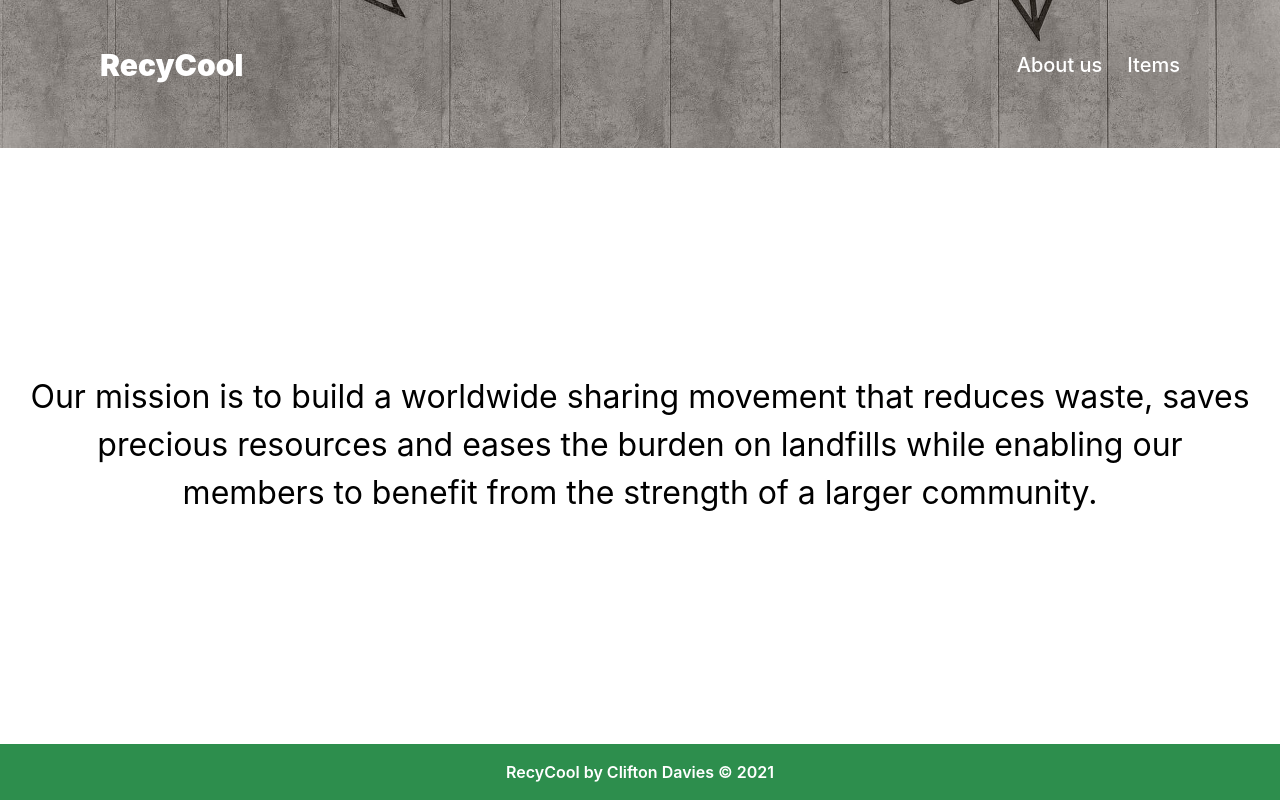
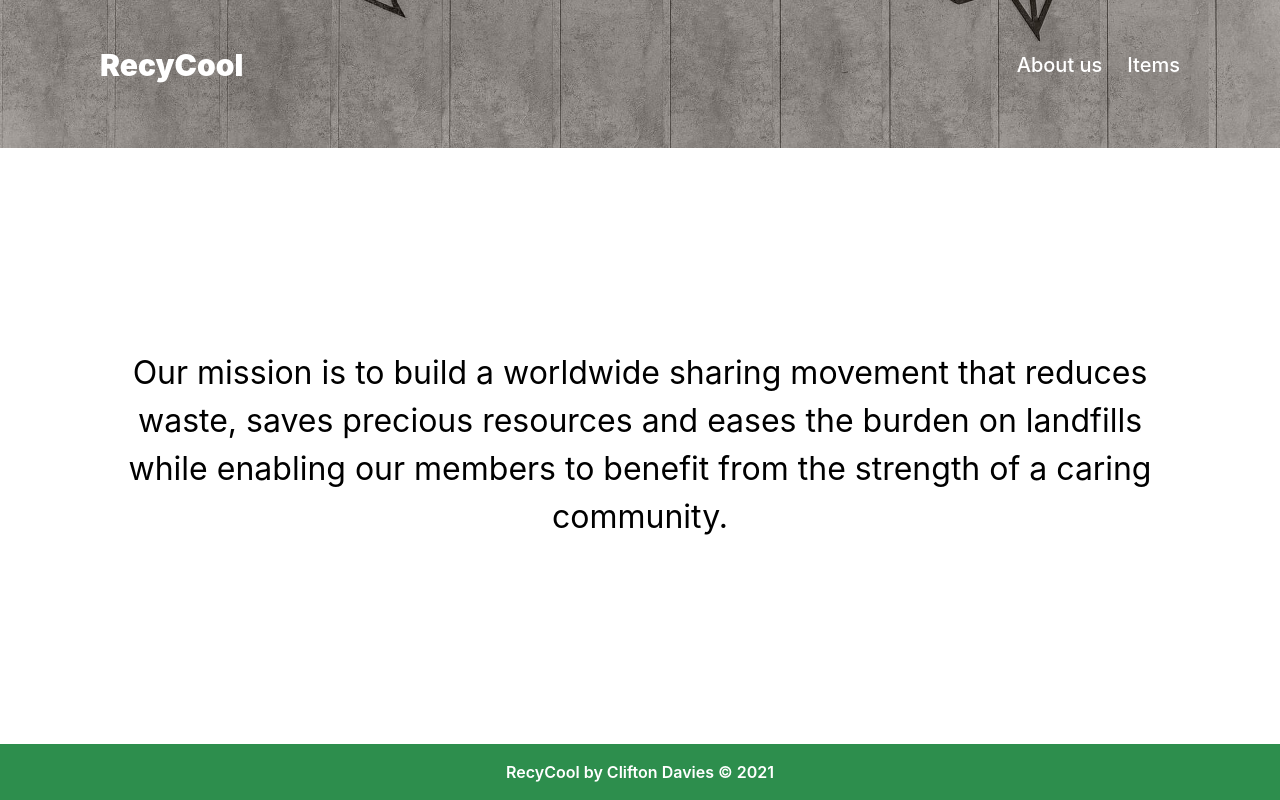
Before and after one commit to cliftondavies/RecyCool, a React (Create React App) app: page /about in a window 1280 px wide. Built offline with nearby package versions, Linux system fonts and the light colour scheme; no server answers.

Commit message:
Update the About page

```diff
--- a/src/components/About/About.js
+++ b/src/components/About/About.js
@@ -2,7 +2,7 @@ import styles from './About.module.scss';
 
 const About = () => {
   const paragraph = `Our mission is to build a worldwide sharing movement that reduces waste, saves precious resources and
-  eases the burden on landfills while enabling our members to benefit from the strength of a larger community.`;
+  eases the burden on landfills while enabling our members to benefit from the strength of a caring community.`;
 
   return (
     <div className={styles.about}>
--- a/src/components/About/About.module.scss
+++ b/src/components/About/About.module.scss
@@ -1,5 +1,5 @@
 .about {
-  height: calc(100vh - 58px);
+  height: calc(100vh - 58.5px);
 }
 
 .about header {
@@ -15,7 +15,7 @@
 }
 
 .about p {
-  padding: 0 25px;
+  padding: 0 100px;
   font-size: 32px;
   line-height: 1.5;
   text-align: center;
```
